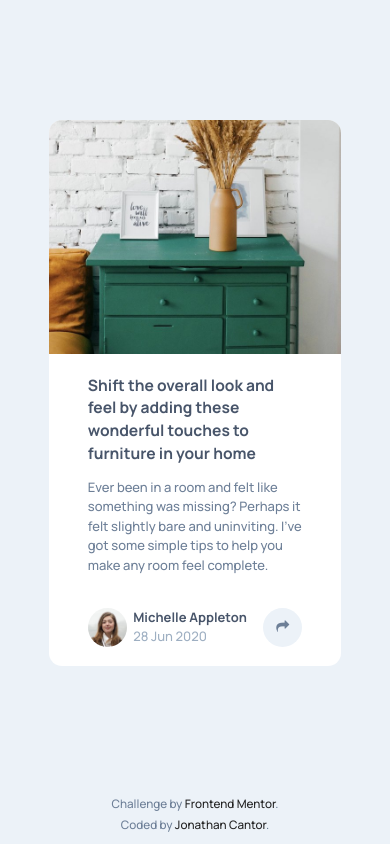
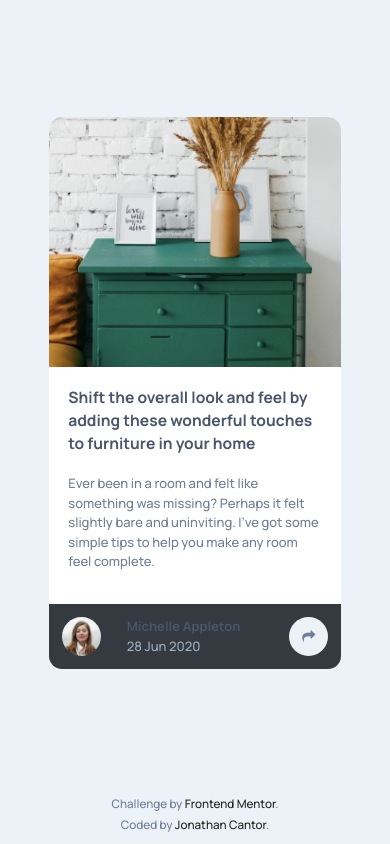
Before and after one commit to jonatcantor/Article-preview-component, a website: page src/pug/index.pug in a window 390 px wide. Drawn offline with nearby package versions, Linux system fonts and the light colour scheme; files that its build step writes are made by us from their sources.

Commit message:
Updated mobile design and added desktop design

```diff
--- a/src/pug/index.pug
+++ b/src/pug/index.pug
@@ -9,23 +9,27 @@ html(lang="en")
     title Frontend Mentor | Article preview component
 
   body(class="min-vh-100 d-flex flex-column justify-content-between align-items-center")
-    main(class="m-auto w-75 rounded-lg overflow-hidden bg-white")
-      img(src="/images/drawers.jpg", alt="drawers with vase on top", class="w-100 user-select-none")
+    main(class="my-auto w-75 container rounded-lg overflow-hidden bg-white")
+      div(class="row")
+        div(class="col-md p-0 overflow-hidden bg-image")
 
-      div(class="px-5 pt-4")
-        h1(class="article-title") Shift the overall look and feel by adding these wonderful touches to furniture in your home
+        div(class="col d-flex flex-column justify-content-start")
+          div(class="row p-4")
+            h1(class="article-title") Shift the overall look and feel by adding these wonderful touches to furniture in your home
 
-        p(class="my-3") Ever been in a room and felt like something was missing? Perhaps it felt slightly bare and uninviting. I’ve got some simple tips to help you make any room feel complete.
+            p(class="my-3") Ever been in a room and felt like something was missing? Perhaps it felt slightly bare and uninviting. I’ve got some simple tips to help you make any room feel complete.
 
-      div(class="d-flex flex-row justify-content-between align-items-center px-5 py-4")
-        img(src="/images/avatar-michelle.jpg", alt="Michelle photo showing her face", class="avatar-image rounded-circle")
+          div(class="bg-dark row justify-content-between mt-auto")
+            div(class="col-auto p-3")
+              img(src="/images/avatar-michelle.jpg", alt="Michelle photo showing her face", class="avatar-image rounded-circle")
 
-        div(class="ml-2 mr-auto")
-          p(class="my-0 person-name-text") Michelle Appleton
-          p(class="my-0 date-text") 28 Jun 2020
+            div(class="col-auto p-3 mr-auto")
+              p(class="my-0 person-name-text") Michelle Appleton
+              p(class="my-0 date-text") 28 Jun 2020
 
-        button(class="border-0 rounded-circle share-button")
-          i(class="fa fa-share")
+            div(class="col-auto p-3")
+              button(class="border-0 rounded-circle share-button")
+                i(class="fa fa-share")
 
     footer(class="attribution my-2")
       small(class="d-block my-1 text-center") Challenge by
--- a/src/scss/main.scss
+++ b/src/scss/main.scss
@@ -49,3 +49,17 @@ small{
   width: 3rem;
   height: 3rem;
 }
+
+.bg-image{
+  min-height: 250px;
+  background-image: url("/images/drawers.jpg");
+  background-position: center;
+  background-repeat: no-repeat;
+  background-size: cover;
+}
+
+@include media-breakpoint-up(xl) {
+  .w-75 {
+    width: 50% !important;
+  }
+}
```
Also changed, not shown: src/css/main.css, src/index.html.
